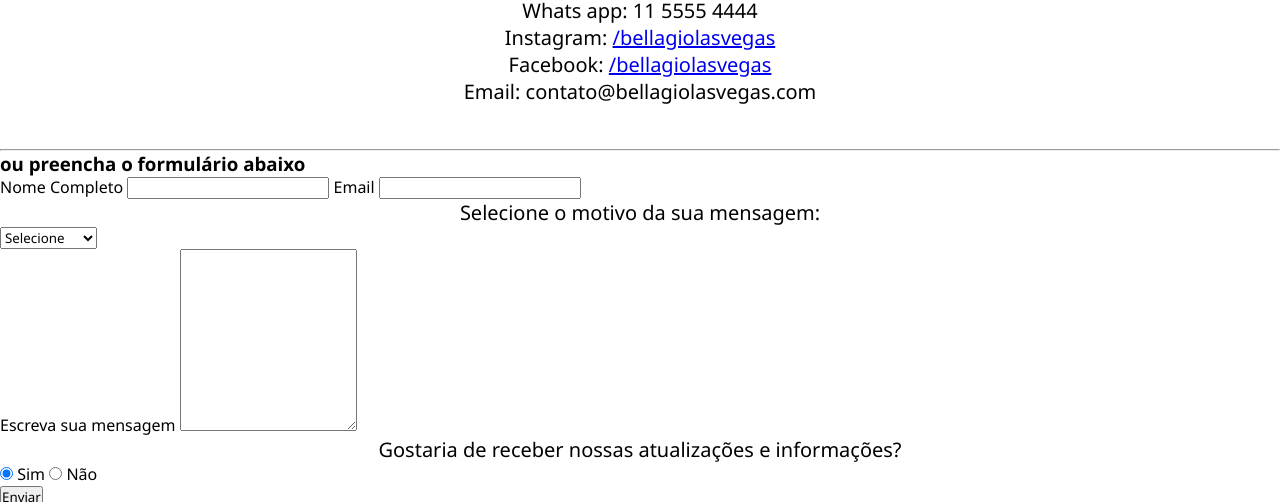
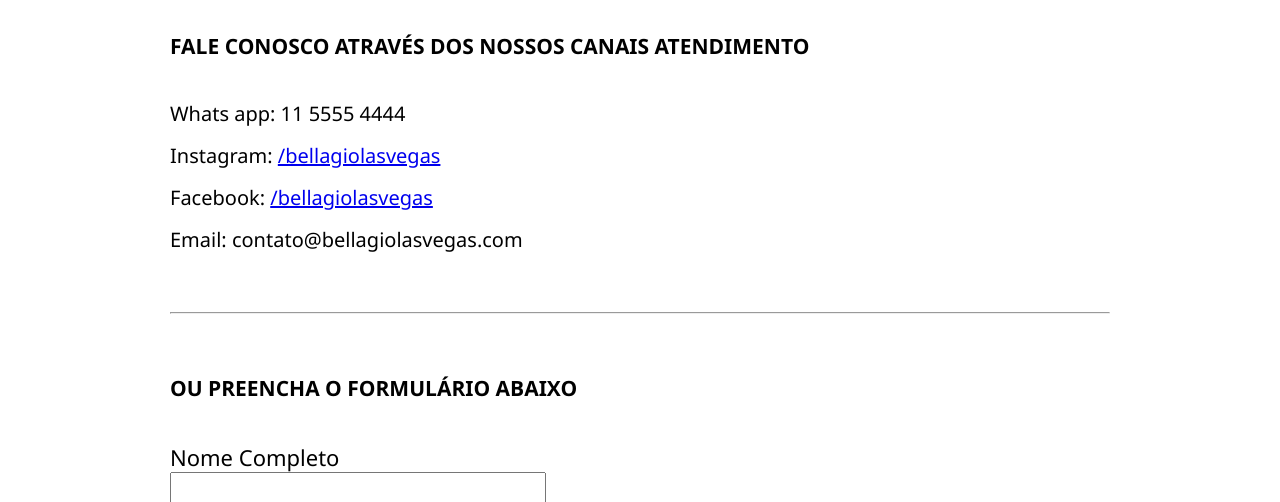
Before and after one commit to Iguilti/primeiro-site-hotelvegas, a plain HTML site: page contato.html in a window 1280 px wide. Shown: the part 98-600 px from the top of the page. Drawn offline with Linux system fonts and the light colour scheme.

Commit message:
arrumando css

```diff
--- a/assets/css/contato.css
+++ b/assets/css/contato.css
@@ -1,37 +1,61 @@
-main h1, h2 {
-    text-align: center;
-    text-transform: uppercase;
-    font-size: 23px;
-    border-top: solid 2px;
-    border-bottom: solid 2px;
-    margin-bottom: 20px;
-    padding: 8px;
+main {
+    width: 940px;
+    margin: 0 auto;
 }
 
-main p {
-    font-size: 20px;
-    text-align: center;
+main h3 {
+    margin-top: 60px;
+    margin-bottom: 40px;
+    text-transform: uppercase;
+    font-size: 21px;
 }
 
-.principal {
-    margin-top: 20px;
-    padding: 35px 150px;
-    text-align: center;
+#faleconosco p {
+    font-size: 20px;
+    margin: 15px 0;
+
 }
 
-.atracoes li {
-    display: inline-block;
-    margin: 20px 40px;
-    width: 25%;
+form {
+    margin: 40px 0;
 }
 
-.atracoes h3 {
-    margin-bottom: 15px;
-    font-style:italic;
-    color: darkgoldenrod;
+form label, form p {
+    display: block;
+    font-size: 22px;
+    margin-bottom: 0 0 15px;
 }
 
-.foto-atracao {
-    width: 260px;
-    height: 160px;
+.input-padrao {
+    display: block;
+    margin-bottom: 30px;
+    padding: 10px;
+    width: 40%;
 }
+
+select {
+    margin: 10px 0 20px;
+    font-size: 16px;
+}
+
+.radiobox {
+    margin: 8px 0;
+}
+
+#enviar {
+    width: 38%;
+    background: lightskyblue;
+    font-size: 13px;
+    font-weight: bolder;
+    text-transform: uppercase;
+    margin: 30px 0 80px;
+    border: solid 0.5px;
+    border-radius: 10px;
+    transition: 600ms all;
+    cursor: pointer;
+}
+
+#enviar:hover {
+    background: goldenrod;
+    transform: scale(1.05);
+}
```
